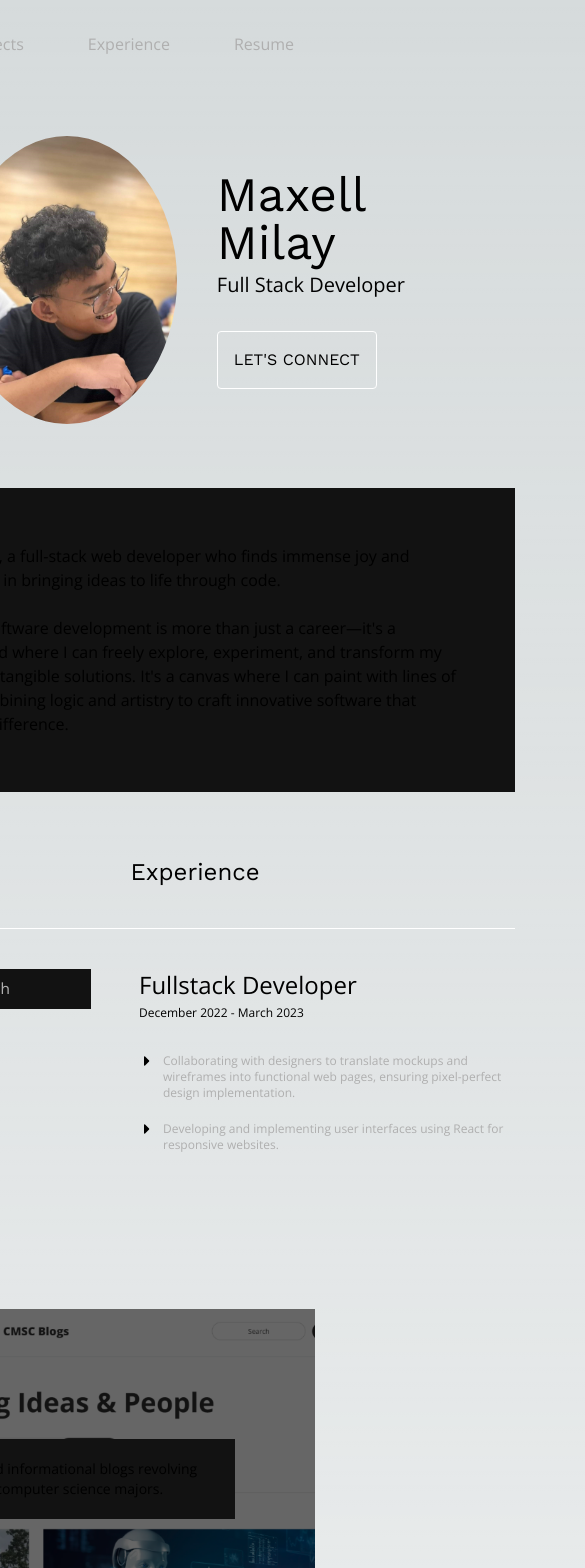
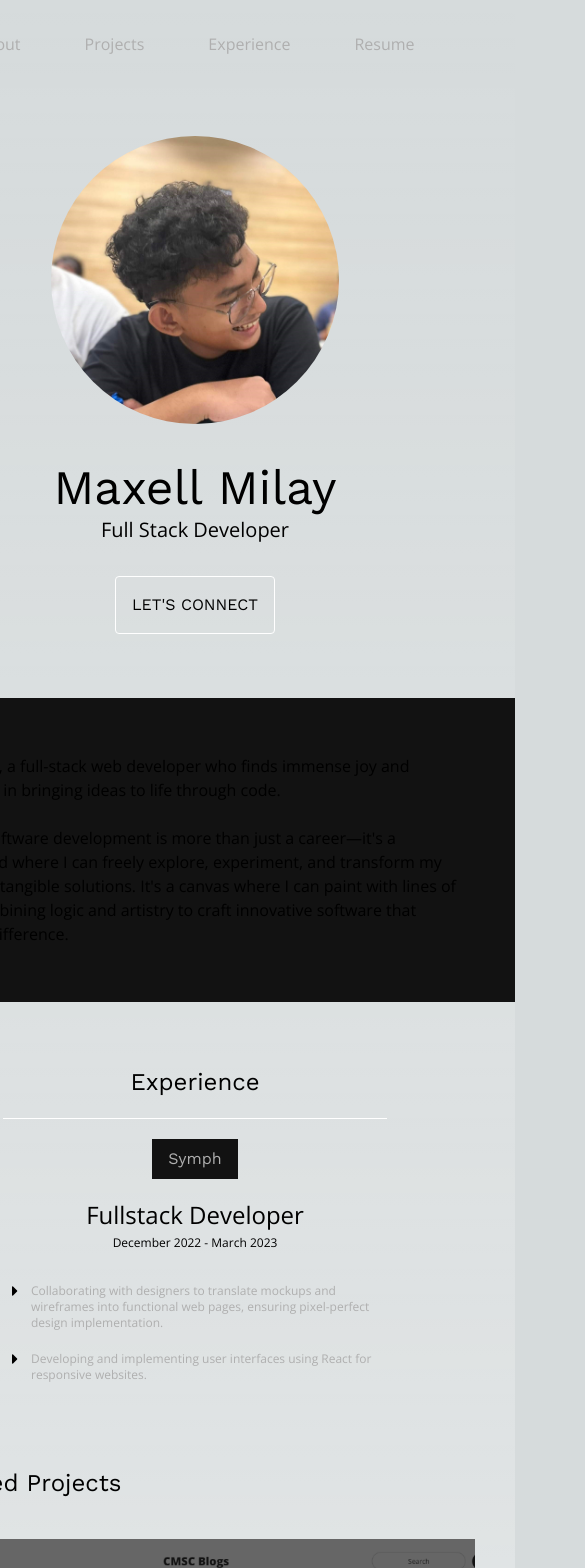
Before and after one commit to maxellmilay/personal-website-v2, a Next.js app: page / in a window 390 px wide. Shown: the top 1568 px of the page, 585 px wide, since content can reach past the window. Built offline with nearby package versions, Linux system fonts and the light colour scheme.

Commit message:
[UI][Maxell] partially implemented mobile responsive design

```diff
--- a/src/components/Experience.tsx
+++ b/src/components/Experience.tsx
@@ -4,30 +4,36 @@ import React, { useState } from 'react';
 import { work, open } from '@/utils/font';
 import experience from '@/data/experience';
 import { FaCaretRight } from 'react-icons/fa';
+import useScreen from '@/hooks/useScreen';
 
 function Experience() {
   const [currentExperience, setCurrentExperience] = useState(experience[0]);
+  const [windowSize] = useScreen();
 
   return (
-    <div className="flex flex-col w-[40rem] mb-16">
+    <div className="flex flex-col mb-16">
       <p className={`${work.className} text-2xl mx-auto`}>Experience</p>
-      <div className="h-[0.05rem] w-[40rem] bg-white my-10" />
-      <div className="flex">
-        <div className="flex flex-col w-[14rem] mr-[2rem]">
+      <div className="h-[0.05rem] w-full bg-white my-5 md:my-10" />
+      <div className="flex md:flex-row flex-col items-center md:items-start">
+        <div className="flex md:flex-col w-[14rem] md:mr-[2rem] mb-5 md:mb-0 justify-center md:justify-start">
           {experience.map((data) => {
             return (
               <button
                 key={data.id}
-                className="bg-[#121212] border-l border-white  flex justify-center py-2 text-[#AFAFAF] hover:text-white hover:cursor-pointer"
+                className="bg-[#121212] md:border-l md:border-white  flex justify-center px-4 py-2 mx-2 md:px-0 md:mx-0 text-[#AFAFAF] hover:text-white hover:cursor-pointer"
               >
                 <p className={`${work.className}`}>{data.company}</p>
               </button>
             );
           })}
-          <div className="border-l border-[#212121] h-9 flex justify-center py-2" />
+          {windowSize > 720 && (
+            <div className="border-l border-[#212121] h-9 flex justify-center py-2" />
+          )}
         </div>
 
-        <div className={`flex flex-col w-[24rem] ml-[1rem] ${open.className}`}>
+        <div
+          className={`flex flex-col w-[24rem] md:ml-[1rem] items-center md:items-start ${open.className}`}
+        >
           <p className="text-2xl mb-1">{currentExperience.position}</p>
           <p className="text-xs font-thin mb-8">
             {currentExperience.start} - {currentExperience.end}
--- a/src/components/Featured.tsx
+++ b/src/components/Featured.tsx
@@ -5,18 +5,20 @@ import featured from '@/data/featured';
 
 function Featured() {
   return (
-    <div className="flex flex-col w-[55rem] mb-16">
+    <div className="flex flex-col lg:w-[55rem] mb-16">
       <p className={`${work.className} text-2xl mb-10`}>Featured Projects</p>
       {featured.map((data) => {
         return (
-          <div className={`flex justify-${data.align.image} mb-16`} key={data.id}>
+          <div
+            className={`flex lg:flex-row flex-col items-center lg:items-start lg:justify-${data.align.image} mb-16`}
+            key={data.id}
+          >
             <div className="relative w-[35rem] h-[20rem]">
               <Image src={data.imgURL} alt={data.name} fill className="object-cover" />
               <div className="w-full h-full bg-black opacity-60" />
             </div>
             <div
-              className={`flex flex-col z-10 absolute w-[55rem] h-[20rem]
-              items-${data.align.text} justify-center`}
+              className={`flex flex-col lg:absolute lg:w-[55rem] py-5 lg:py-0 lg:h-[20rem] items-center lg:items-${data.align.text} justify-center`}
             >
               <p className={`${open.className} text-3xl font-semibold mb-8`}>{data.name}</p>
               <p className={`bg-[#121212] w-[30rem] font-thin text-sm p-5 ${open.className}`}>
--- a/src/components/Landing.tsx
+++ b/src/components/Landing.tsx
@@ -4,11 +4,11 @@ import { work, open } from '@/utils/font';
 
 function Landing() {
   return (
-    <div className="flex justify-center mb-16 mt-12">
-      <div className="relative w-72 h-72 mr-10">
+    <div className="flex lg:flex-row flex-col justify-center mb-16 mt-12">
+      <div className="relative w-72 h-72 mb-10 lg:mb-0 lg:mr-10">
         <Image src="/images/milay.jpeg" alt="Profile" fill className="object-cover rounded-[50%]" />
       </div>
-      <div className="flex flex-col items-start justify-center">
+      <div className="flex flex-col items-center lg:items-start justify-center">
         <h1 className={`${work.className} text-5xl mb-1`}>Maxell Milay</h1>
         <h2 className={`${open.className} text-xl font-thin mb-8`}>Full Stack Developer</h2>
         <button
--- a/src/components/Navbar.tsx
+++ b/src/components/Navbar.tsx
@@ -3,7 +3,7 @@ import { open } from '@/utils/font';
 
 function Navbar() {
   return (
-    <div className={`flex ${open.className} font-thin my-5 justify-end px-16`}>
+    <div className={`flex ${open.className} font-thin my-5 justify-center lg:justify-end lg:px-16`}>
       <button className="px-8 py-3 text-[#AFAFAF] hover:text-white">About</button>
       <button className="px-8 py-3 text-[#AFAFAF] hover:text-white">Projects</button>
       <button className="px-8 py-3 text-[#AFAFAF] hover:text-white">Experience</button>
--- a/src/components/Projects.tsx
+++ b/src/components/Projects.tsx
@@ -5,9 +5,9 @@ import { FaGithub, FaExternalLinkAlt } from 'react-icons/fa';
 
 function Projects() {
   return (
-    <div className="flex flex-col w-[55rem] mb-16 justify-center">
+    <div className="flex flex-col mb-16 justify-center">
       <p className={`${work.className} text-2xl mb-10`}>Other Projects</p>
-      <div className="grid grid-cols-3 gap-4">
+      <div className="grid grid-cols-1 md:grid-cols-2 lg:grid-cols-3 gap-4">
         {projects.map((project) => {
           return (
             <div key={project.id} className="flex justify-center items-center my-5">
@@ -28,8 +28,17 @@ function Projects() {
                   })}
                 </div>
                 <div className="flex">
-                  {project.link != '' && <FaExternalLinkAlt className="mr-2" />}
-                  {project.repo != '' && <FaGithub className="mr-2" />}
+                  {project.link != '' && (
+                    <a href={project.link}>
+                      <FaExternalLinkAlt className="mr-2" />
+                    </a>
+                  )}
+
+                  {project.repo != '' && (
+                    <a href={project.repo}>
+                      <FaGithub className="mr-2" />
+                    </a>
+                  )}
                 </div>
               </div>
             </div>
--- /dev/null
+++ b/src/hooks/useScreen.tsx
@@ -0,0 +1,19 @@
+import { useEffect, useState } from 'react';
+
+function useScreen() {
+  const [windowSize, setWindowSize] = useState(-1);
+
+  useEffect(() => {
+    function handleWindowResize() {
+      setWindowSize(window.innerWidth);
+    }
+
+    window.addEventListener('resize', handleWindowResize);
+
+    return () => window.removeEventListener('resize', handleWindowResize);
+  }, []);
+
+  return [windowSize];
+}
+
+export default useScreen;
```
